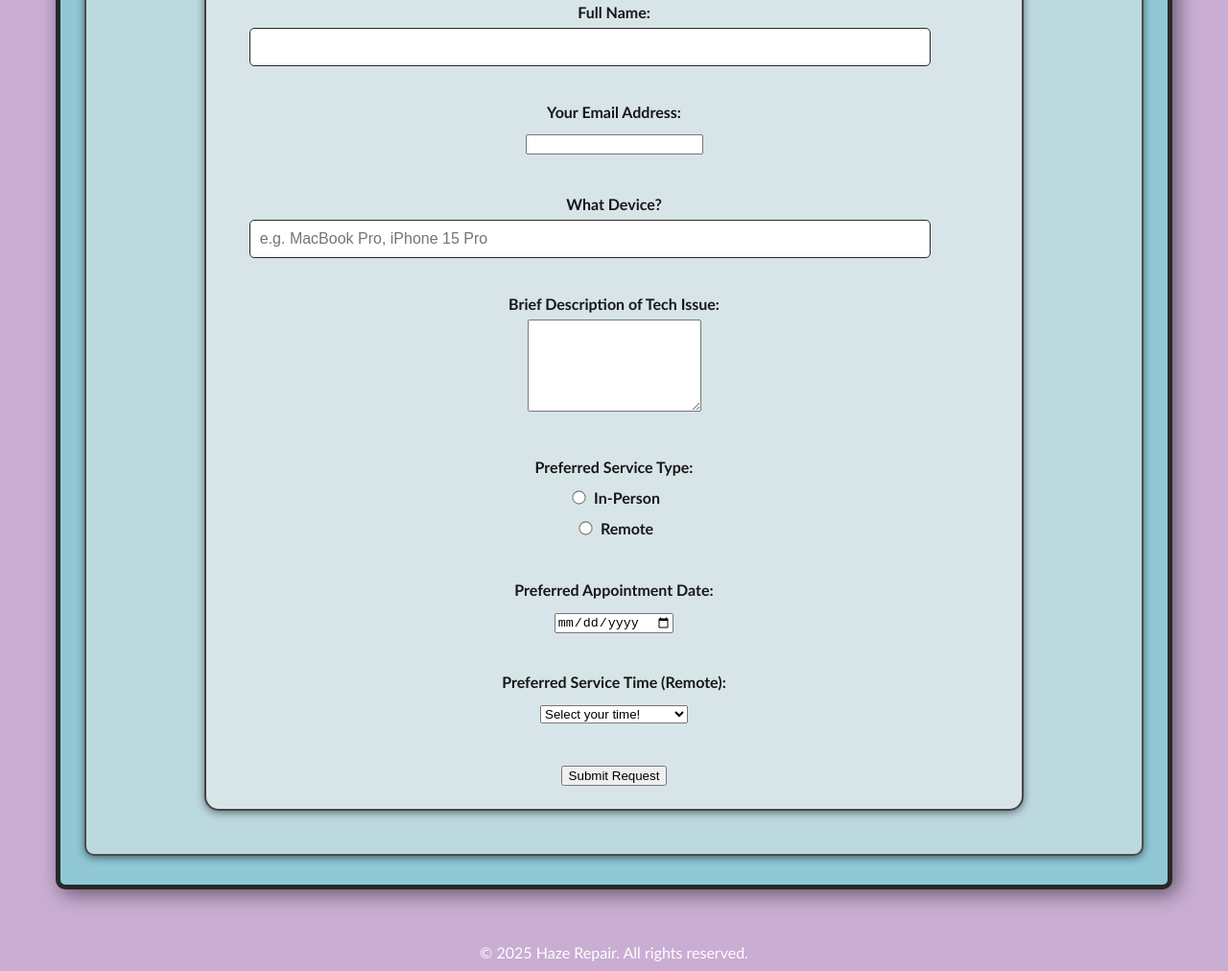
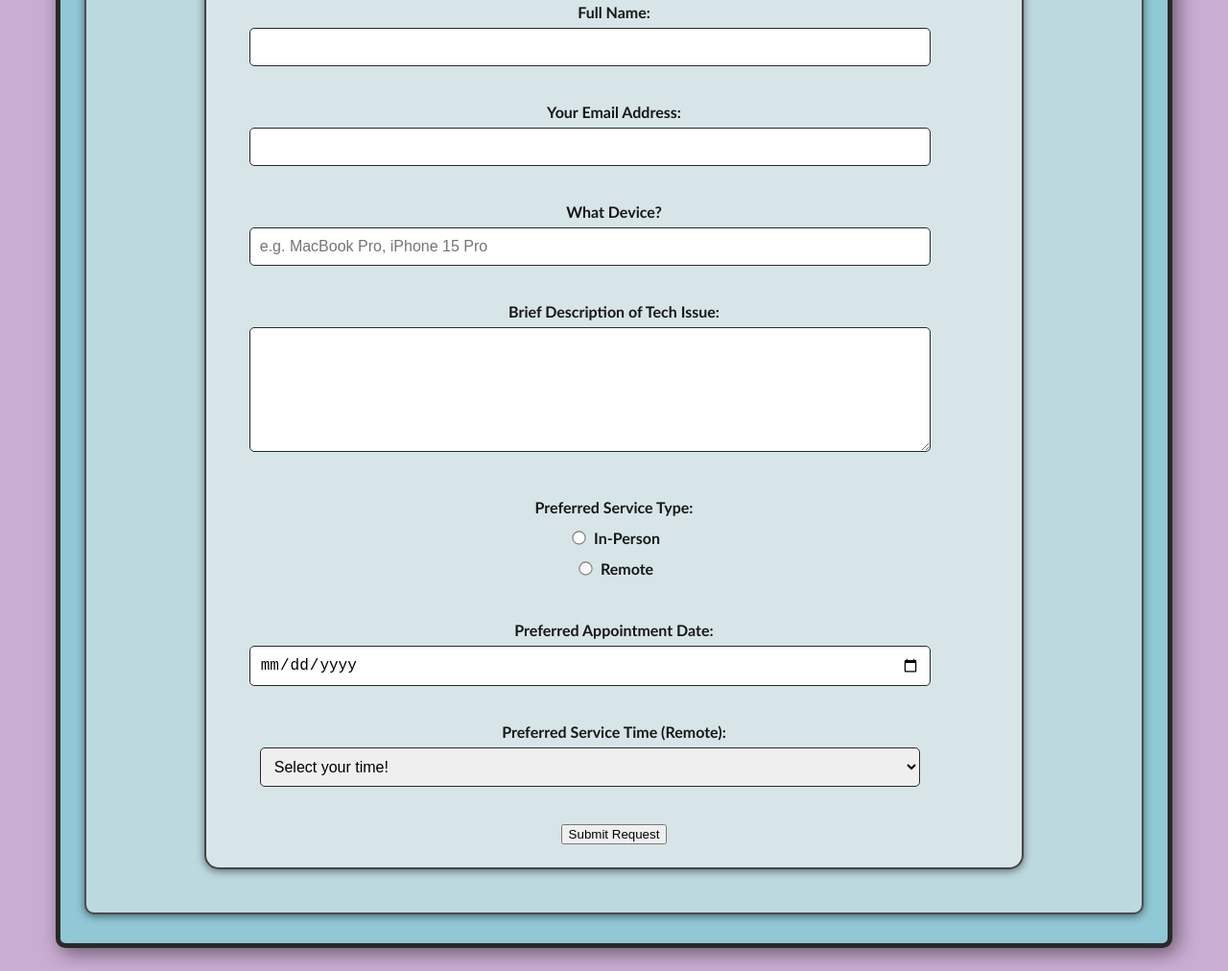
Before and after one commit to hayesse22/final-project, a plain HTML site: page booking.html in a window 1280 px wide. Shown: the part 1118-2130 px from the top of the page at 96% size. Drawn offline with Linux system fonts and the light colour scheme.

Commit message:
form edits

```diff
--- a/screen.css
+++ b/screen.css
@@ -165,3 +165,43 @@ input[type="text"] {
     transition: border-color 0.5s;
     margin-right: 50px;
 }
+
+input[type="email"] {
+    width: 85%;
+    padding: 10px;
+    border: 1px solid #282828;
+    border-radius: 5px;
+    font-size: 1rem;
+    transition: border-color 0.5s;
+    margin-right: 50px;
+}
+
+input[type="date"] {
+    width: 85%;
+    padding: 10px;
+    border: 1px solid #282828;
+    border-radius: 5px;
+    font-size: 1rem;
+    transition: border-color 0.5s;
+    margin-right: 50px;
+}
+
+select {
+    width: 85%;
+    padding: 10px;
+    border: 1px solid #282828;
+    border-radius: 5px;
+    font-size: 1rem;
+    transition: border-color 0.5s;
+    margin-right: 50px;
+}
+
+textarea {
+    width: 85%;
+    padding: 10px;
+    border: 1px solid #282828;
+    border-radius: 5px;
+    font-size: 1rem;
+    transition: border-color 0.5s;
+    margin-right: 50px;
+}
```
